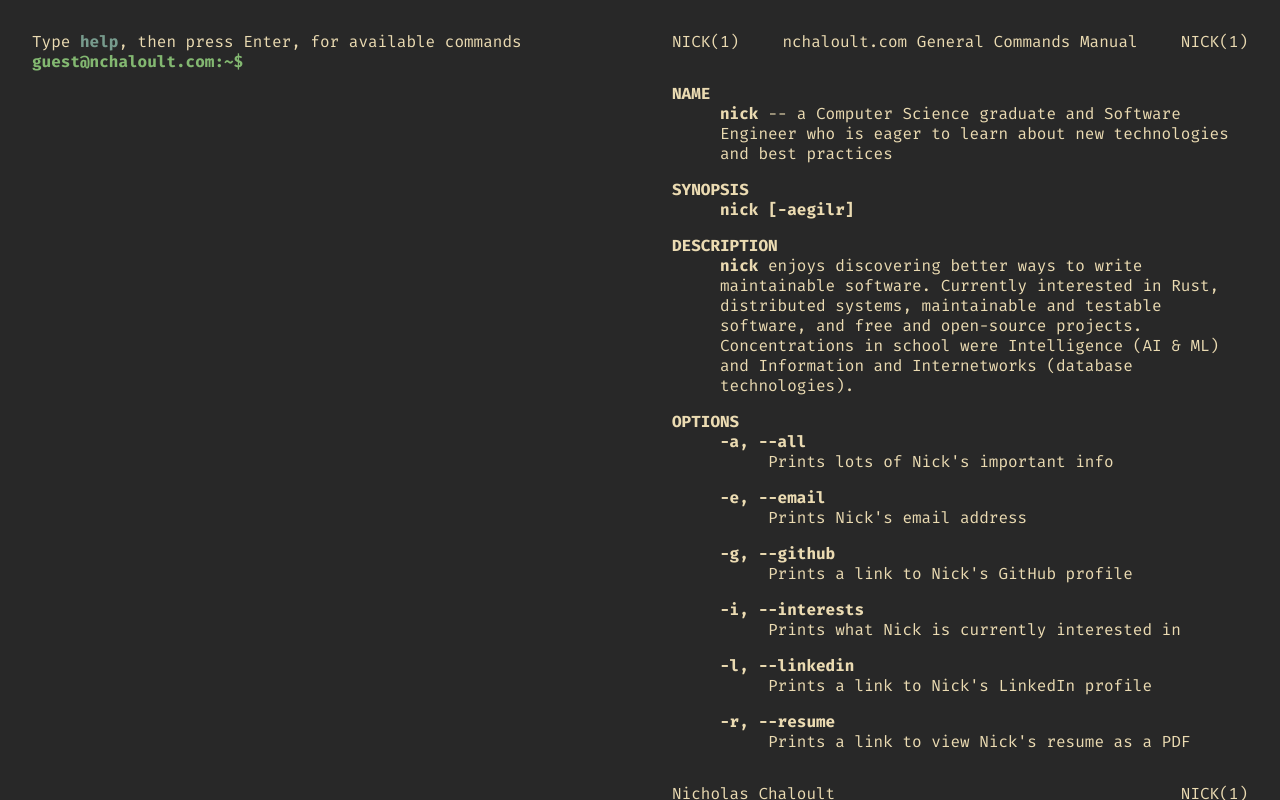
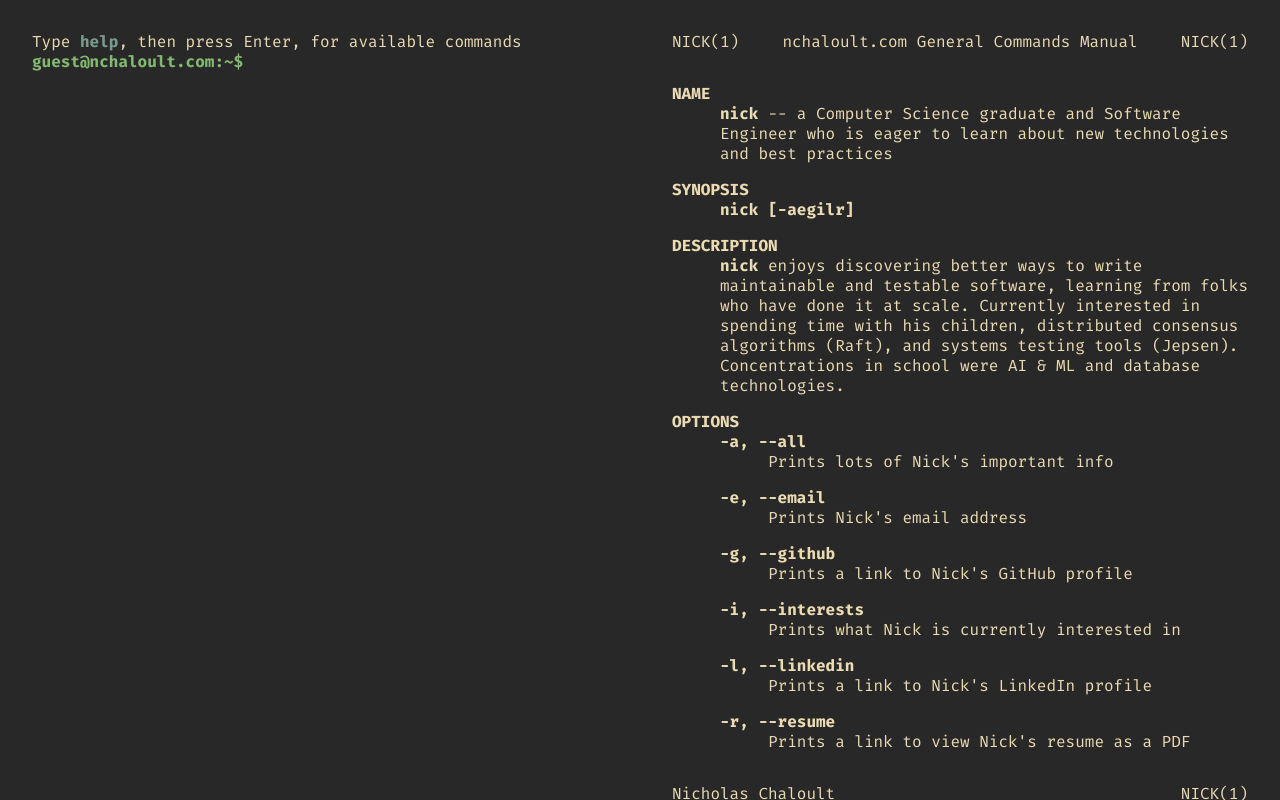
Before and after one commit to nchaloult/nchaloult.github.io, a React (Create React App) app: page / in a window 1280 px wide. Built offline with nearby package versions, Linux system fonts and the light colour scheme.

Commit message:
Update interests

```diff
--- a/src/commands/nick.tsx
+++ b/src/commands/nick.tsx
@@ -87,8 +87,8 @@ export default class Nick implements Program {
   private getInterestsOptionContent(): JSX.Element {
     return (
       <span>
-        Rust, distributed systems, maintainable and testable software, free and
-        open-source software
+        Spending time with his children, distributed consensus algorithms
+        (Raft), systems testing tools (Jepsen)
       </span>
     );
   }
--- a/src/components/ManPage.tsx
+++ b/src/components/ManPage.tsx
@@ -29,11 +29,11 @@ function ManPage() {
         <div>
           <b>DESCRIPTION</b>
           <div className={styles.indented}>
-            <b>nick</b> enjoys discovering better ways to write maintainable
-            software. Currently interested in Rust, distributed systems,
-            maintainable and testable software, and free and open-source
-            projects. Concentrations in school were Intelligence (AI & ML) and
-            Information and Internetworks (database technologies).
+            <b>nick</b> enjoys discovering better ways to write maintainable and
+            testable software, learning from folks who have done it at scale.
+            Currently interested in spending time with his children, distributed
+            consensus algorithms (Raft), and systems testing tools (Jepsen).
+            Concentrations in school were AI & ML and database technologies.
           </div>
         </div>
         <div>
```
